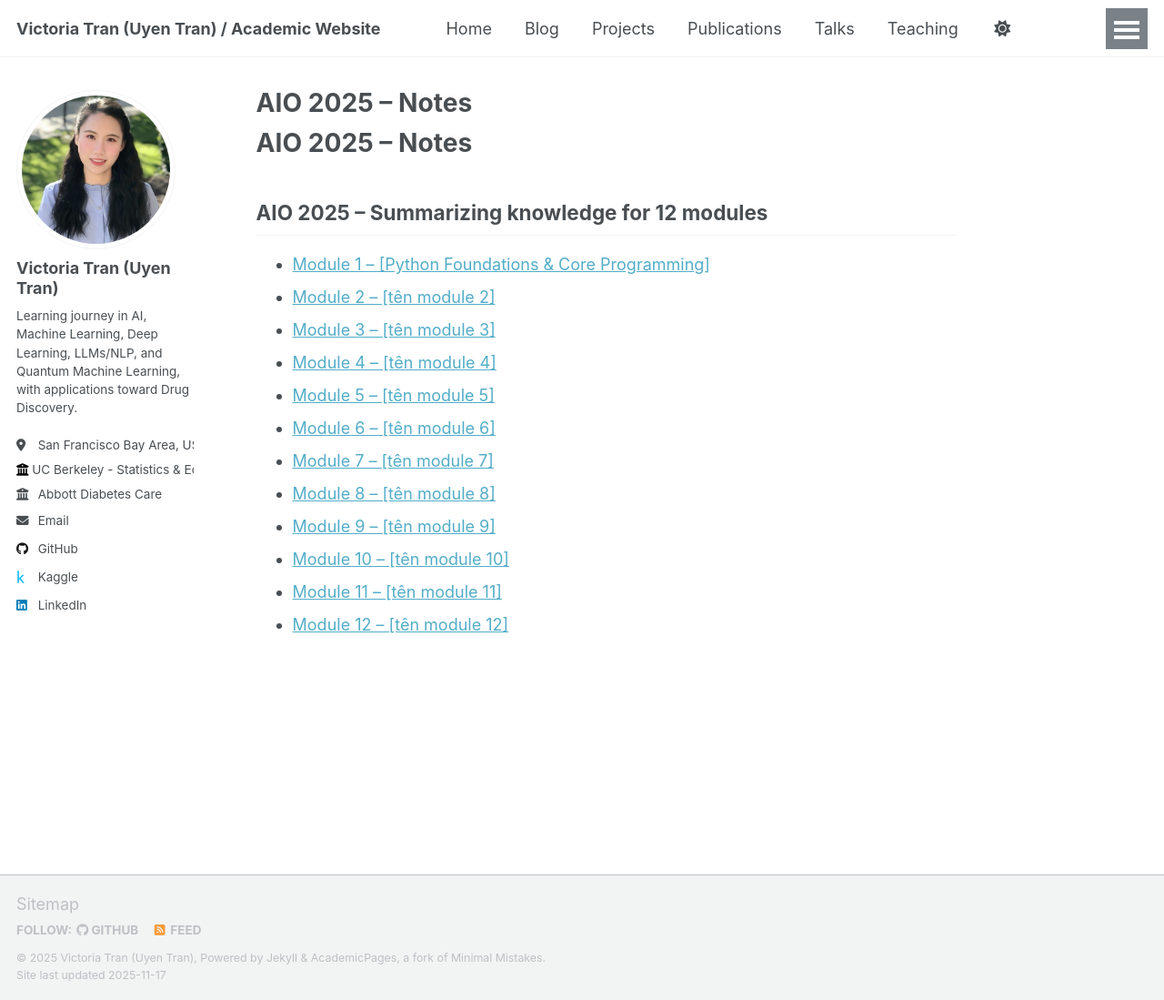
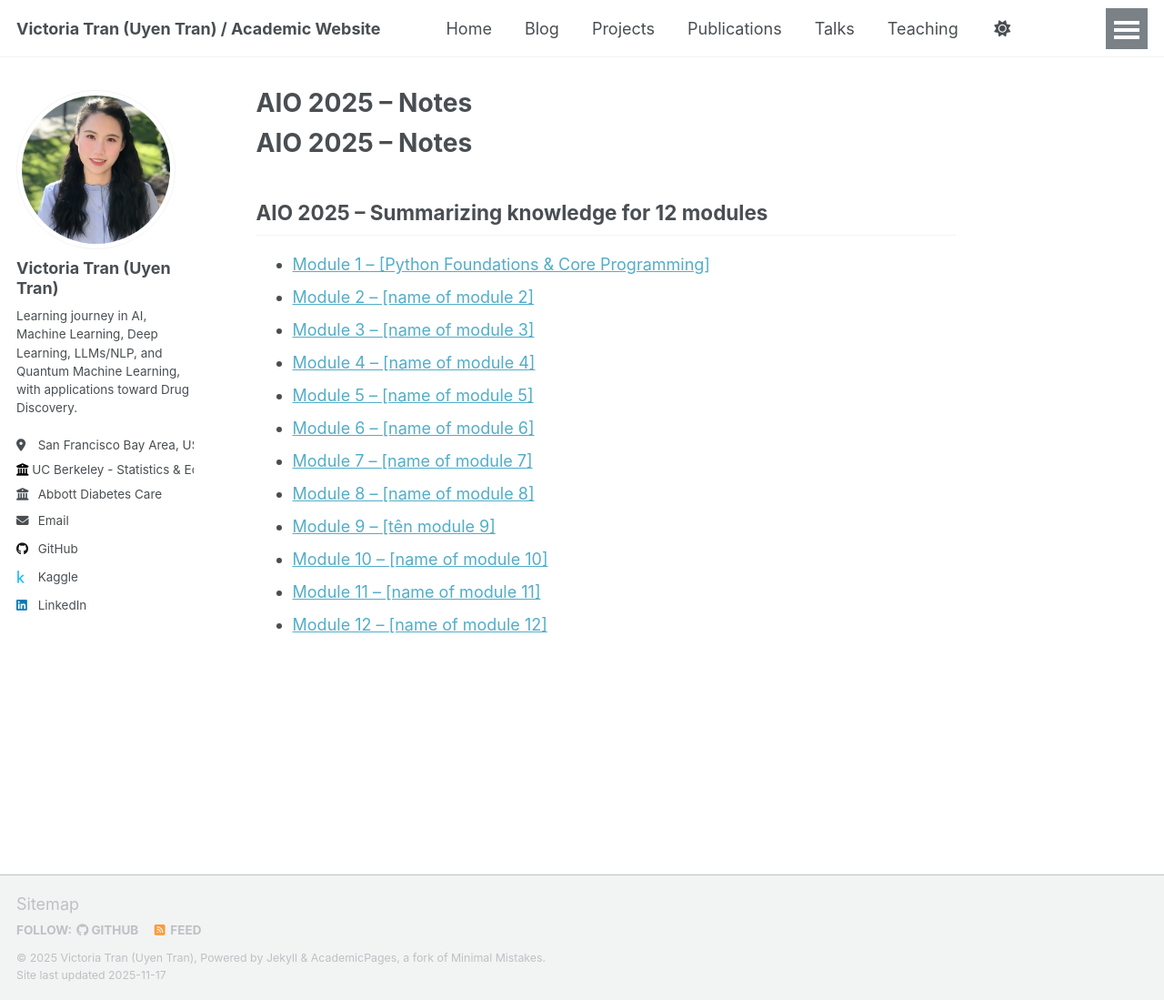
Before and after one commit to uyentran9/uyentran-ai-blog, a Jekyll site: the page built from _pages/blog/aio2025notes.html, in a window 1280 px wide and 1099 px high. Shown: the whole window at 91% size. Built offline with Jekyll 4.4.1, drawn with Linux system fonts in a browser that asks for light colours; a script that is not in the unit is left out.

Commit message:
Update module names in aio2025notes.html

```diff
--- a/_pages/blog/aio2025notes.html
+++ b/_pages/blog/aio2025notes.html
@@ -11,15 +11,15 @@ author_profile: true
 
 <ul>
   <li><a href="{{ site.baseurl }}/blog/notes/module1/">Module 1 – [Python Foundations & Core Programming]</a></li>
-  <li><a href="{{ site.baseurl }}/blog/notes/module2/">Module 2 – [tên module 2]</a></li>
-  <li><a href="{{ site.baseurl }}/blog/notes/module3/">Module 3 – [tên module 3]</a></li>
-  <li><a href="{{ site.baseurl }}/blog/notes/module4/">Module 4 – [tên module 4]</a></li>
-  <li><a href="{{ site.baseurl }}/blog/notes/module5/">Module 5 – [tên module 5]</a></li>
-  <li><a href="{{ site.baseurl }}/blog/notes/module6/">Module 6 – [tên module 6]</a></li>
-  <li><a href="{{ site.baseurl }}/blog/notes/module7/">Module 7 – [tên module 7]</a></li>
-  <li><a href="{{ site.baseurl }}/blog/notes/module8/">Module 8 – [tên module 8]</a></li>
+  <li><a href="{{ site.baseurl }}/blog/notes/module2/">Module 2 – [name of module 2]</a></li>
+  <li><a href="{{ site.baseurl }}/blog/notes/module3/">Module 3 – [name of module 3]</a></li>
+  <li><a href="{{ site.baseurl }}/blog/notes/module4/">Module 4 – [name of module 4]</a></li>
+  <li><a href="{{ site.baseurl }}/blog/notes/module5/">Module 5 – [name of module 5]</a></li>
+  <li><a href="{{ site.baseurl }}/blog/notes/module6/">Module 6 – [name of module 6]</a></li>
+  <li><a href="{{ site.baseurl }}/blog/notes/module7/">Module 7 – [name of module 7]</a></li>
+  <li><a href="{{ site.baseurl }}/blog/notes/module8/">Module 8 – [name of module 8]</a></li>
   <li><a href="{{ site.baseurl }}/blog/notes/module9/">Module 9 – [tên module 9]</a></li>
-  <li><a href="{{ site.baseurl }}/blog/notes/module10/">Module 10 – [tên module 10]</a></li>
-  <li><a href="{{ site.baseurl }}/blog/notes/module11/">Module 11 – [tên module 11]</a></li>
-  <li><a href="{{ site.baseurl }}/blog/notes/module12/">Module 12 – [tên module 12]</a></li>
+  <li><a href="{{ site.baseurl }}/blog/notes/module10/">Module 10 – [name of module 10]</a></li>
+  <li><a href="{{ site.baseurl }}/blog/notes/module11/">Module 11 – [name of module 11]</a></li>
+  <li><a href="{{ site.baseurl }}/blog/notes/module12/">Module 12 – [name of module 12]</a></li>
 </ul>
```
